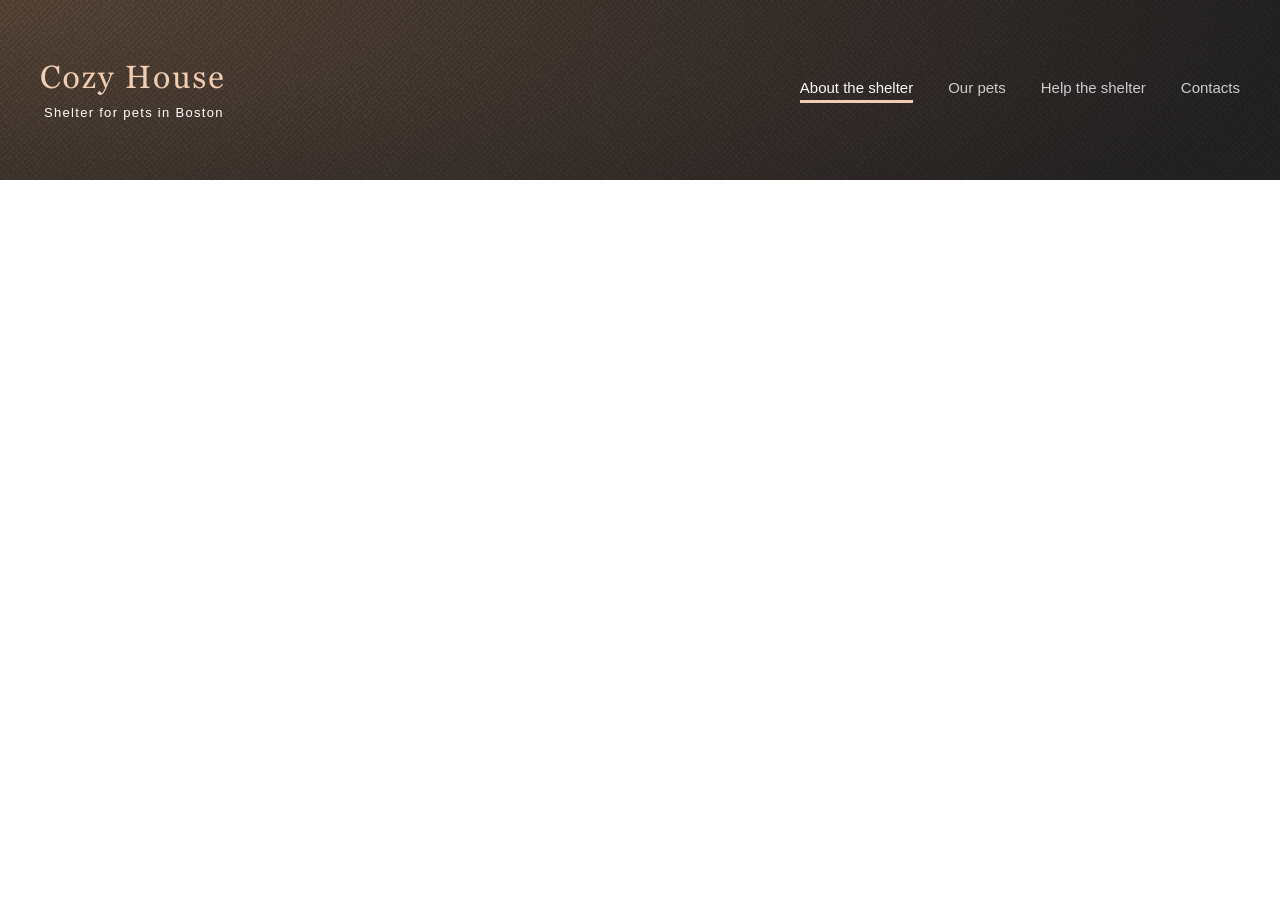
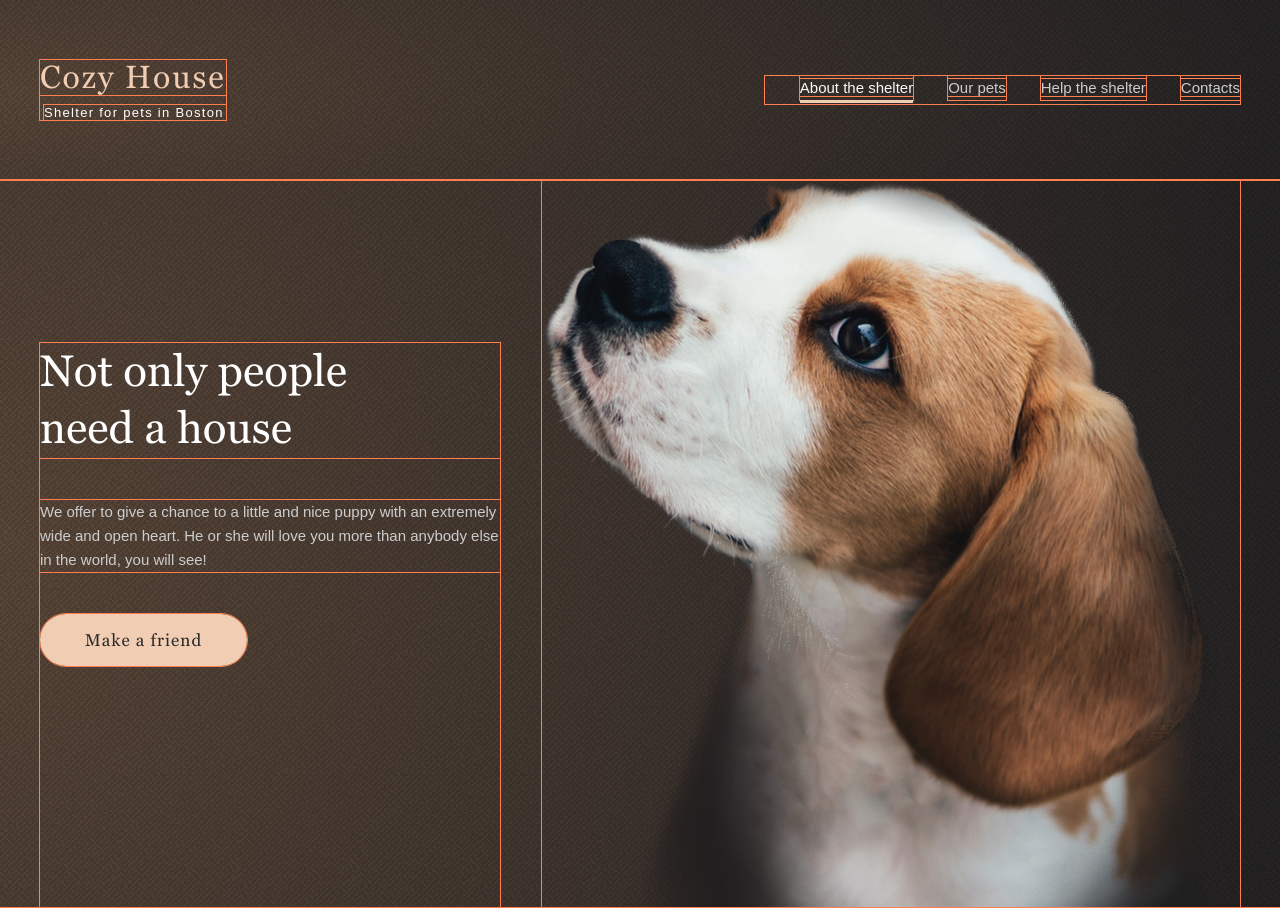
Before and after one commit to AlexanderKrasovskiy/stage_1-2, a website: page shelter/pages/index.html in a window 1280 px wide. Before the commit the page ends 800 px from the top, so only its background shows below. Drawn offline with Linux system fonts and the light colour scheme; a web font is replaced by a local one.

Commit message:
feat: finish main page hero

```diff
--- a/shelter/pages/index.html
+++ b/shelter/pages/index.html
@@ -35,6 +35,14 @@
   <section class="hero">
     <div class="wrapper hero__wrapper">
 
+      <div class="hero__content">
+        <h2 class="hero__title">Not only people<br> need a house</h2>
+        <p class="hero__text">We offer to give a chance to a little and nice puppy with an extremely wide and open heart. He or she will love you more than anybody else in the world, you will see!</p>
+        <a class="btn btn__link" href="#friends">Make a friend</a>
+      </div>
+
+      <div class="hero__img"></div>
+
     </div>
   </section>
 
--- a/shelter/sass/abstracts/_constants.scss
+++ b/shelter/sass/abstracts/_constants.scss
@@ -12,8 +12,8 @@ $color-dark-3xl: #292929;
 $color-primary-light: #FDDCC4;
 $color-primary: #F1CDB3;
 
-$color-hero-gradient-background: #211F20; // #5B483A // #262425
-$color-footer-gradient-background: #211F20; // #513D2F // #1A1A1C
+// $color-hero-gradient-background: #211F20; // #5B483A // #262425
+// $color-footer-gradient-background: #211F20; // #513D2F // #1A1A1C
 
 $width-content: 1280px;
 $width-tablet: 768px;
--- a/shelter/sass/abstracts/_placeholders.scss
+++ b/shelter/sass/abstracts/_placeholders.scss
@@ -1,6 +1,6 @@
-%transition {
-  transition: all 0.3s ease-out;
-}
+// %transition {
+//   transition: all 0.3s ease-out;
+// }
 
 // .message {
 //   @extend %transition;
--- a/shelter/sass/base/_base.scss
+++ b/shelter/sass/base/_base.scss
@@ -2,7 +2,7 @@
   box-sizing: border-box;
   margin: 0;
   padding: 0;
-  //outline: 1px solid coral;
+  outline: 1px solid coral;
 }
 
 html {
@@ -13,6 +13,7 @@ body {
   @extend %font-georgia;
   font-style: normal;
   font-weight: normal;
+  background-color: $color-dark-s;
 }
 
 %h1 {
@@ -24,7 +25,10 @@ body {
   letter-spacing: 0.06em;
 }
 
-h2 {
+%h2 {
+  @extend %font-georgia;
+  font-style: normal;
+  font-weight: normal;
   font-size: 44px;
   line-height: 130%;
 }
@@ -54,3 +58,12 @@ h5 {
   font-size: 15px;
   line-height: 160%;
 }
+
+%btn-l {
+  @extend %font-georgia;
+  font-style: normal;
+  font-weight: normal;
+  font-size: 17px;
+  line-height: 130%;
+  letter-spacing: 0.06em;
+}
--- /dev/null
+++ b/shelter/sass/base/_buttons.scss
@@ -0,0 +1,15 @@
+.btn {
+  @extend %btn-l;
+  color: $color-dark-3xl;
+  border-radius: 100px;
+}
+
+.btn__link {
+  display: inline-block;
+  text-decoration: none;
+  background-color: $color-primary;
+  padding: 15px 45px;
+  &:hover {
+    background-color: $color-primary-light;
+  }
+}
--- /dev/null
+++ b/shelter/sass/components/_hero.scss
@@ -0,0 +1,36 @@
+.hero__wrapper {
+  display: flex;
+  justify-content: space-between;
+  background: url('../../assets/icons/bg_noise_pattern_x2.png'),
+              radial-gradient(100% 215.42% at left, #5B483A 0%, #262425 100%), #211F20;
+}
+
+.hero__content {
+  max-width: 460px;
+  margin-right: auto;
+  margin-top: 163px;
+}
+
+.hero__title {
+  @extend %h2;
+  color: $color-light-xl;
+}
+
+.hero__text {
+  @extend %paragraph-l;
+  color: $color-dark-s;
+  margin-top: 42px;
+  margin-bottom: 42px;
+}
+
+.hero__img {
+  display: block;
+  width: 100%;
+  //height: 100%;
+  max-width: 698px;
+  height: 728px;
+  background-image: url('../../assets/images/hero-puppy.png');
+  background-size: contain;
+  background-repeat: no-repeat;
+  background-position: bottom;
+}
--- a/shelter/sass/layout/_header.scss
+++ b/shelter/sass/layout/_header.scss
@@ -1,6 +1,6 @@
-.header {
-  background-color: $color-light-s;
-}
+// .header {
+//   background-color: $color-light-s;
+// }
 
 .header__wrapper {
   display: flex;
@@ -11,5 +11,5 @@
   padding-bottom: 60px;
 
   background: url('../../assets/icons/bg_noise_pattern_x2.png'),
-              radial-gradient(100% 215.42% at 0% 0%, #5B483A 0%, #262425 100%), #211F20;
+              radial-gradient(100% 215.42% at left, #5B483A 0%, #262425 100%), #211F20;
 }
--- a/shelter/sass/style.scss
+++ b/shelter/sass/style.scss
@@ -6,6 +6,7 @@
 
 @import 'base/fonts';
 @import 'base/base';
+@import 'base/buttons';
 
 @import 'layout/wrapper';
 @import 'layout/header';
@@ -13,4 +14,4 @@
 
 @import 'components/logo';
 @import 'components/nav';
-//@import 'components/buttons';
+@import 'components/hero';
```
Also changed, not shown: shelter/assets/images/hero-puppy.png (added), shelter/sass/components/_buttons.scss (deleted), shelter/sass/style.css, 1 other file.
